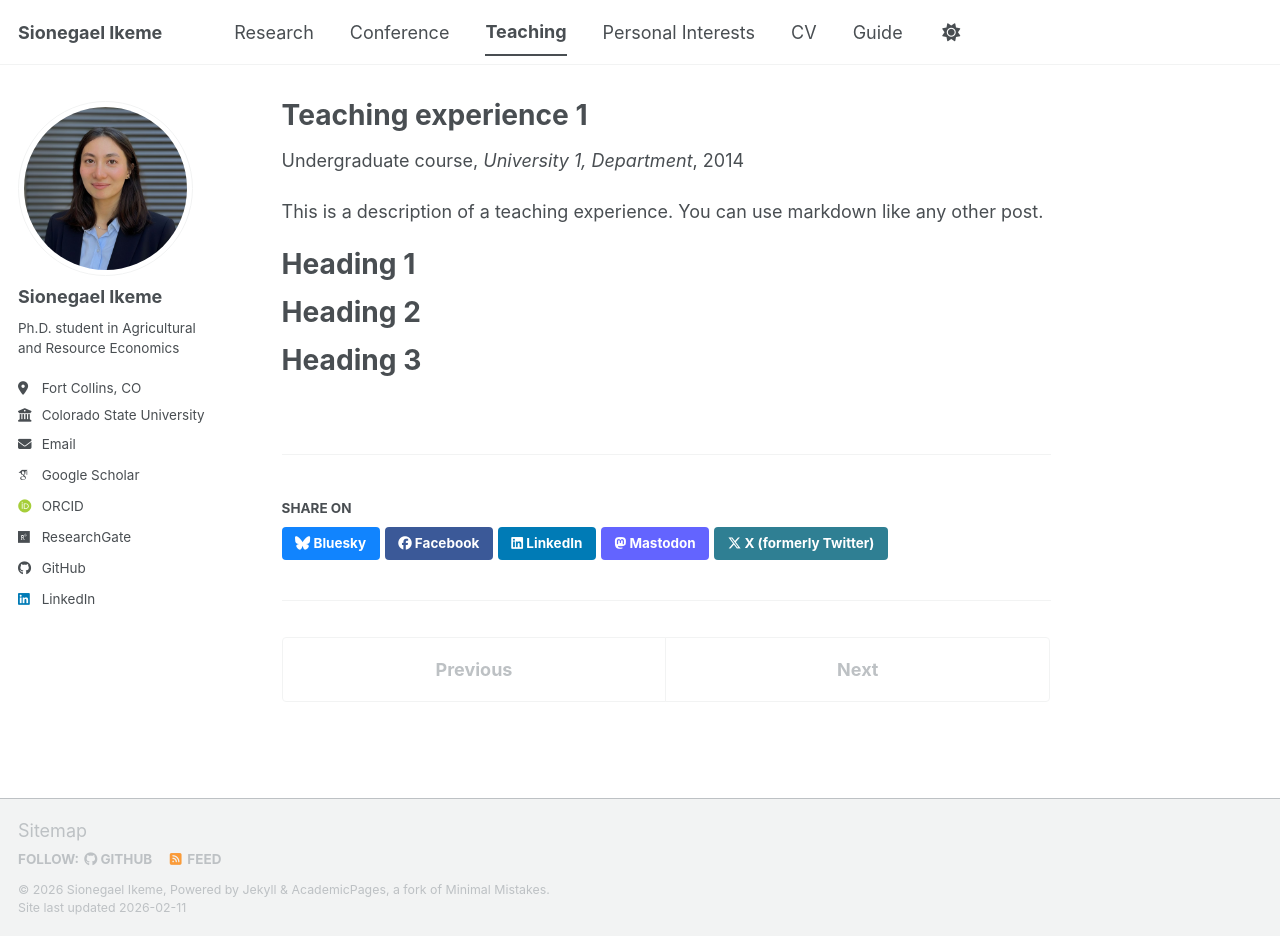
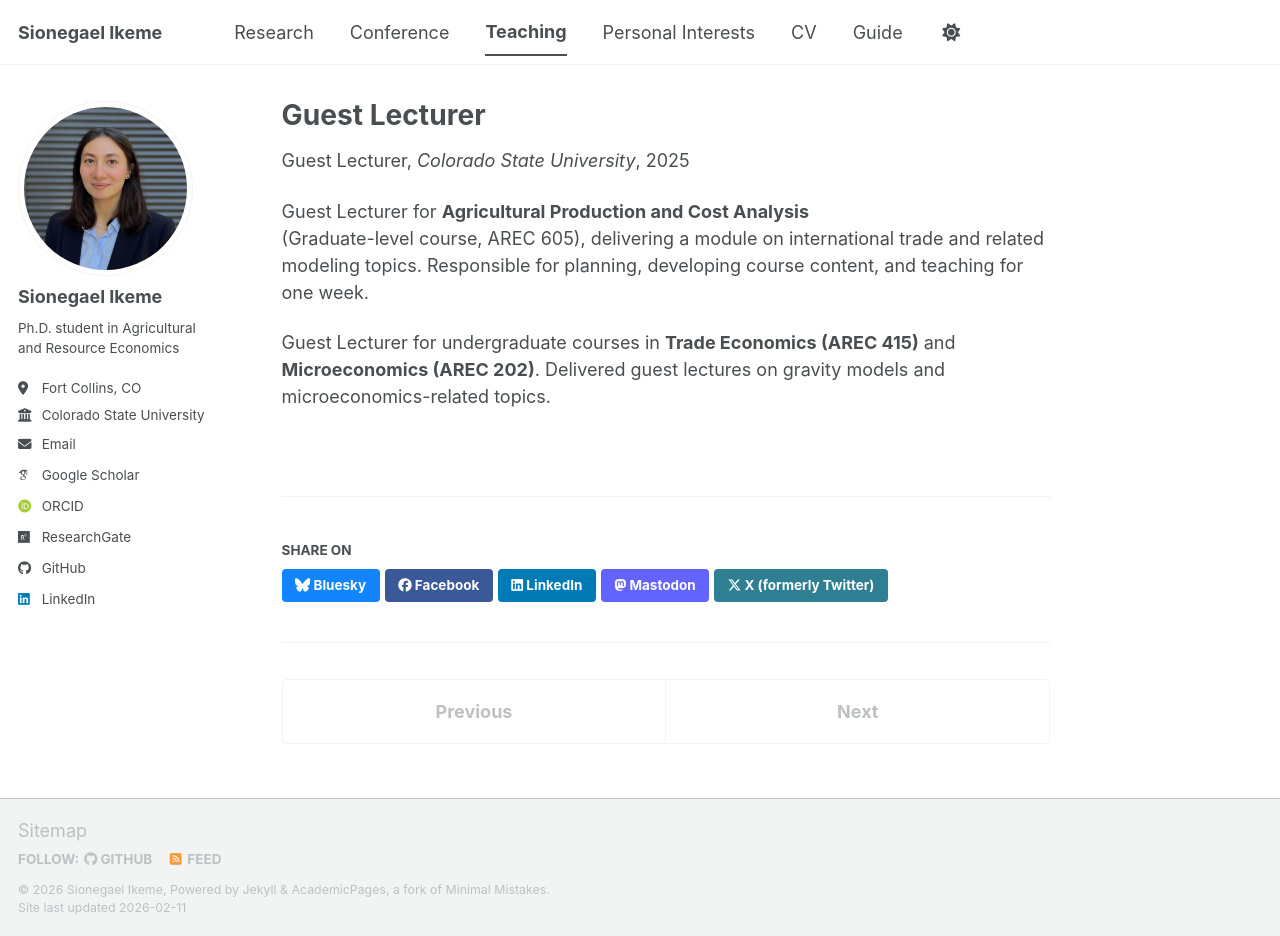
Before and after one commit to sikeme10/sikeme10.github.io, a Jekyll site: the page built from _teaching/2014-spring-teaching-1.md, in a window 1280 px wide and 936 px high. Built offline with Jekyll 4.4.1, drawn with Linux system fonts in a browser that asks for light colours; some web fonts are replaced; a script bundle is joined from its source files by our own code; library files that are not in the unit come from our copies.

Commit message:
Update 2014-spring-teaching-1.md

```diff
--- a/_teaching/2014-spring-teaching-1.md
+++ b/_teaching/2014-spring-teaching-1.md
@@ -1,20 +1,13 @@
 ---
-title: "Teaching experience 1"
+title: "Guest Lecturer"
 collection: teaching
-type: "Undergraduate course"
-permalink: /teaching/2014-spring-teaching-1
-venue: "University 1, Department"
-date: 2014-01-01
-location: "City, Country"
+type: "Guest Lecturer"
+venue: "Colorado State University"
+location: "Fort Collins, USA"
+date: 2025-01-01
 ---
 
-This is a description of a teaching experience. You can use markdown like any other post.
+Guest Lecturer for **Agricultural Production and Cost Analysis**
+(Graduate-level course, AREC 605), delivering a module on international trade and related modeling topics. Responsible for planning, developing course content, and teaching for one week.
 
-Heading 1
-======
-
-Heading 2
-======
-
-Heading 3
-======
+Guest Lecturer for undergraduate courses in **Trade Economics (AREC 415)** and **Microeconomics (AREC 202)**. Delivered guest lectures on gravity models and microeconomics-related topics.
```
